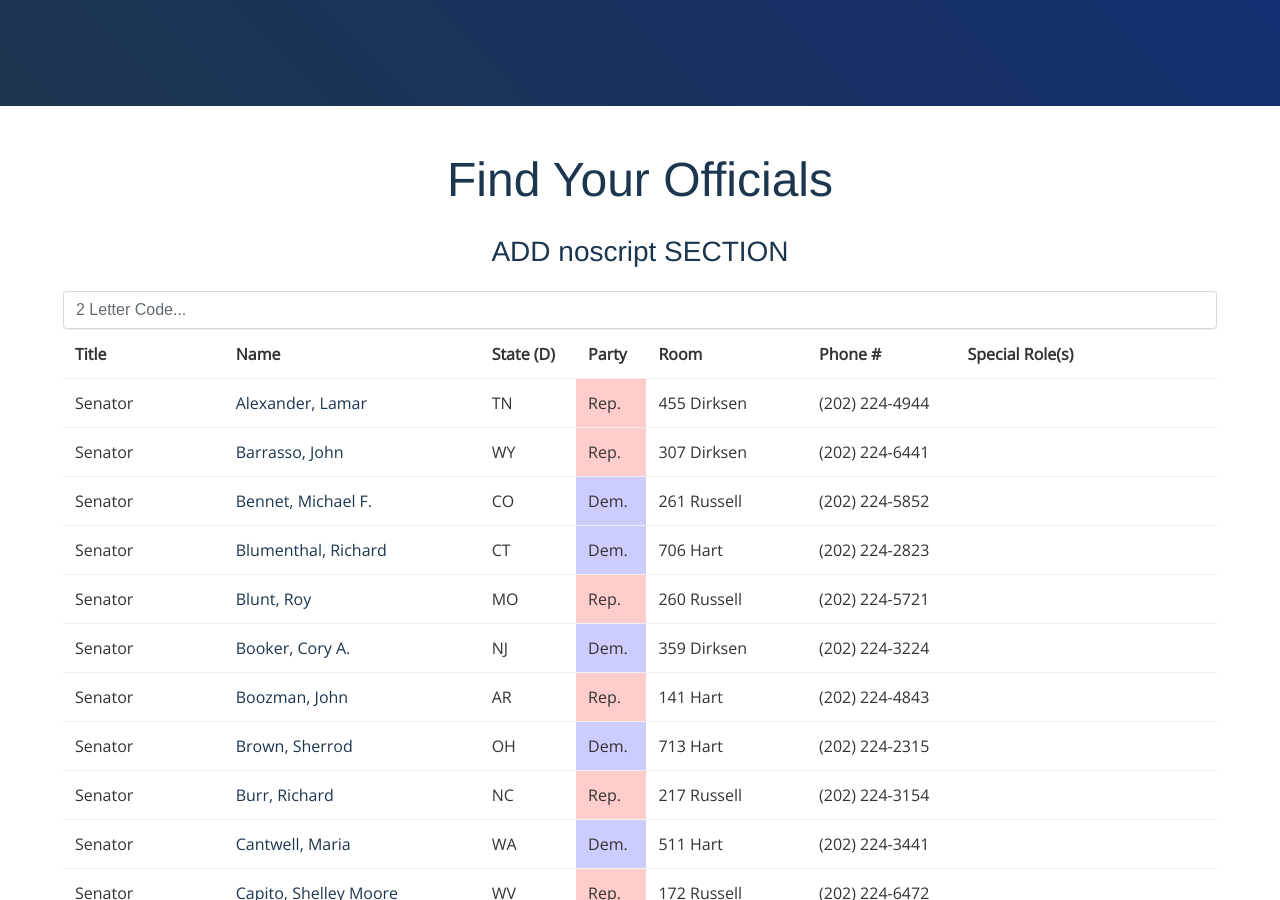
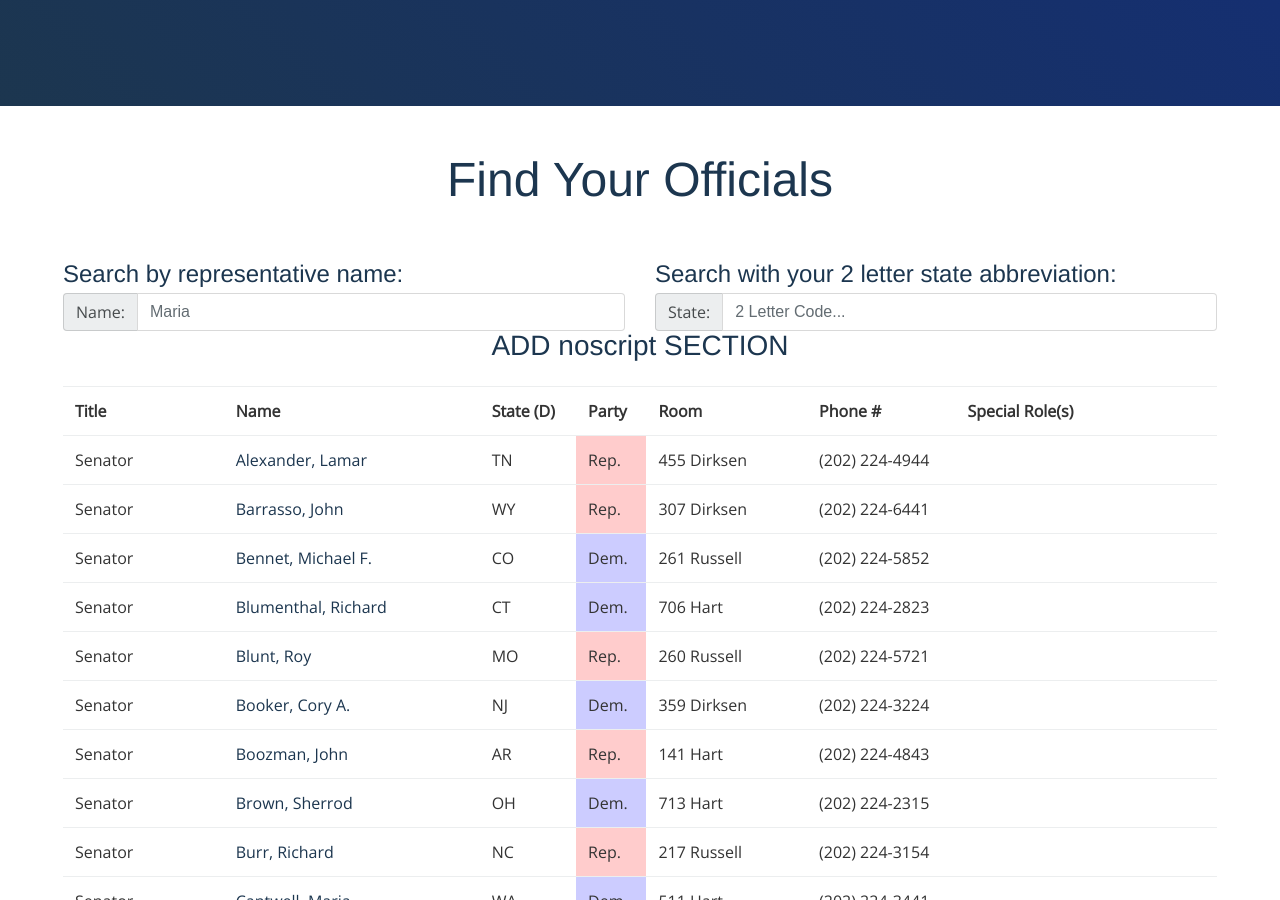
Before and after one commit to schwartzadev/contact-congress, a Jekyll site: the page built from index.html, in a window 1280 px wide and 900 px high, scrolled down 379 px. Built offline with Jekyll 4.4.1, drawn with Linux system fonts in a browser that asks for light colours; nearby versions of some CDN libraries; some web fonts are replaced; some of the changed lines change nothing that is shown.

Commit message:
get stateSearch working

```diff
--- a/index.html
+++ b/index.html
@@ -14,7 +14,7 @@ title: Contact Congress
 <section class="congress">
   <h1 class="">Find Your Officials</h1>
   <div id="table-main" class="container-fluid">
-<!--     <div class="row">
+    <div class="row">
       <div class="col-md-6">
         <h4 for="nameSearch">Search by representative name:</h4>
         <div class="input-group">
@@ -26,14 +26,13 @@ title: Contact Congress
         <h4 for="jetsSearch">Search with your 2 letter state abbreviation:</h4>
         <div class="input-group">
           <span class="input-group-addon" id="basic-addon3">State: </span>
-          <input type="search" id="stateSearch" class="search form-control" placeholder="2 Letter Code...">
+          <input type="search" class="stateSearch form-control" placeholder="2 Letter Code...">
         </div>
       </div>
-    </div> -->
+    </div>
     <h3 class="text-center">ADD noscript SECTION</h3>
     <div style="overflow-x:auto">
       <table class="table main-content">
-        <input type="search" id="stateSearch" class="search form-control" placeholder="2 Letter Code...">
         <thead>
           <td><b>Title</b></td>
           <td><b>Name</b></td>
@@ -88,9 +87,10 @@ title: Contact Congress
   </div>
 </section>
 <script type="text/javascript">
-  var options = {
-    valueNames: [ 'table-state', 'table-party' ]
+  var stateOptions = {
+    valueNames: [ 'table-state', 'table-party' ],
+    searchClass: 'stateSearch'
   };
 
-  var userList = new List('table-main', options);
+  var userList = new List('table-main', stateOptions);
 </script>
```
